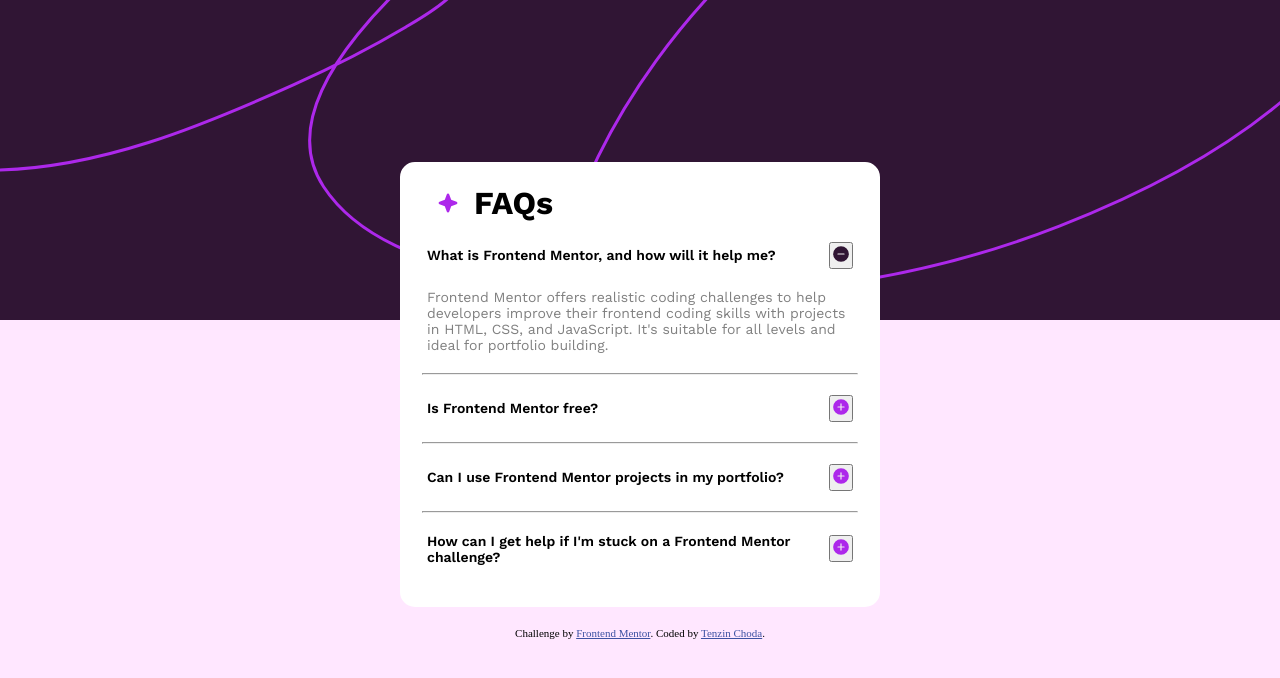
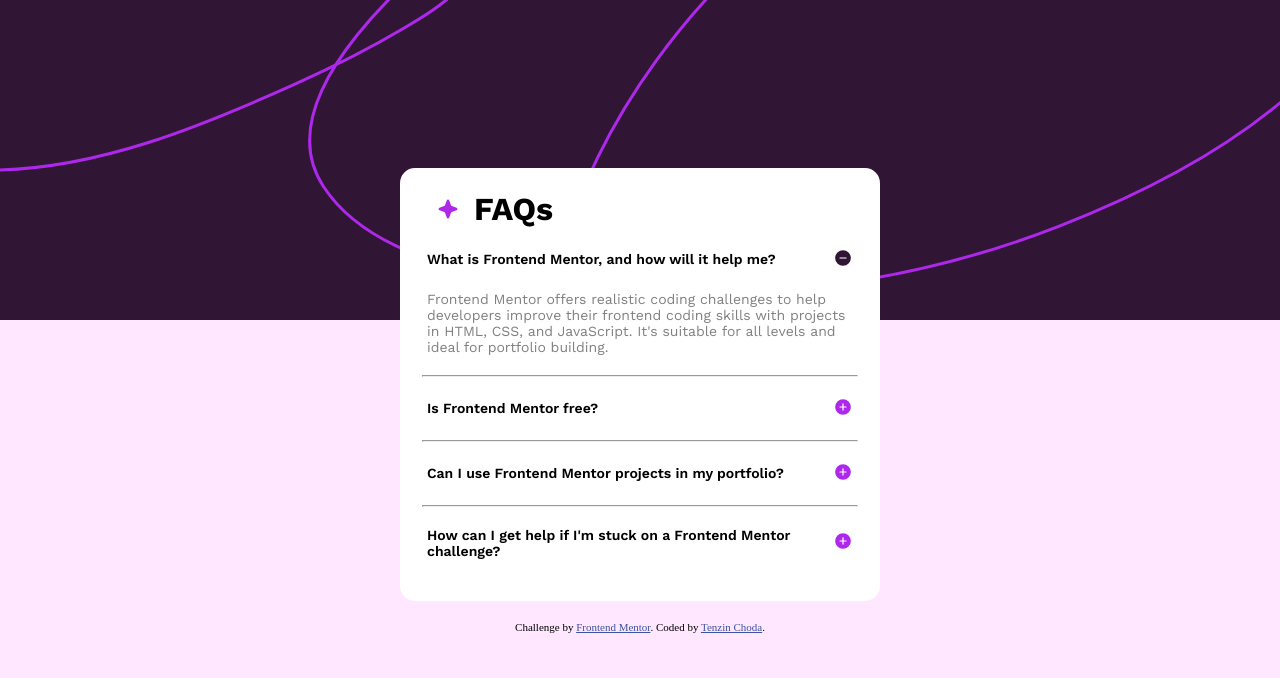
Before and after one commit to tenze21/FAQ-Accordion-frontend-mentor, a plain HTML site: page index.html in a window 1280 px wide. Drawn offline with nearby package versions, Linux system fonts and the light colour scheme; files whose address does not match are found by name.

Commit message:
Update style.css
had to remove the button borders and set the background color to white.

```diff
--- a/style.css
+++ b/style.css
@@ -61,12 +61,16 @@ body{
 }
 .show1,.show2,.show3,.show4{
   cursor: pointer;
+  border: none;
+  background-color: #fff;
 }
 .show1{
   display: none;
 }
 .hide1,.hide2,.hide3,.hide4{
   cursor: pointer;
+  border: none;
+  background-color: #fff;
 }
 .hide2,.hide3,.hide4{
   display: none;
```
